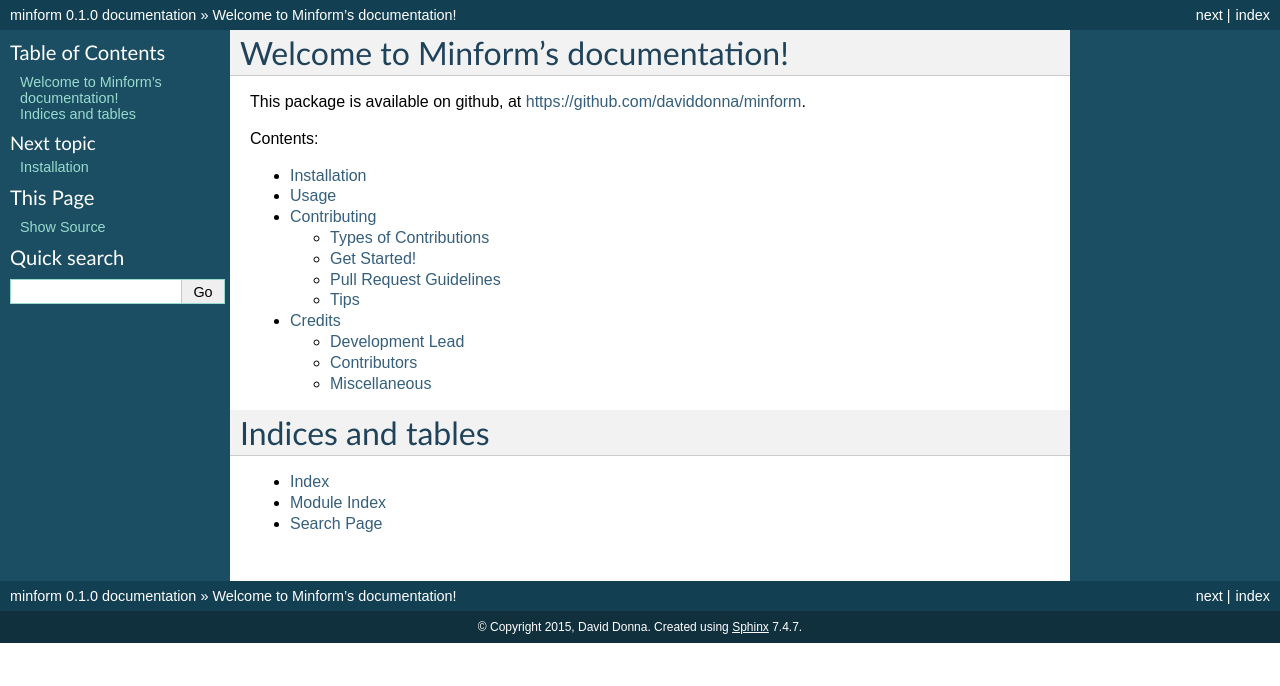
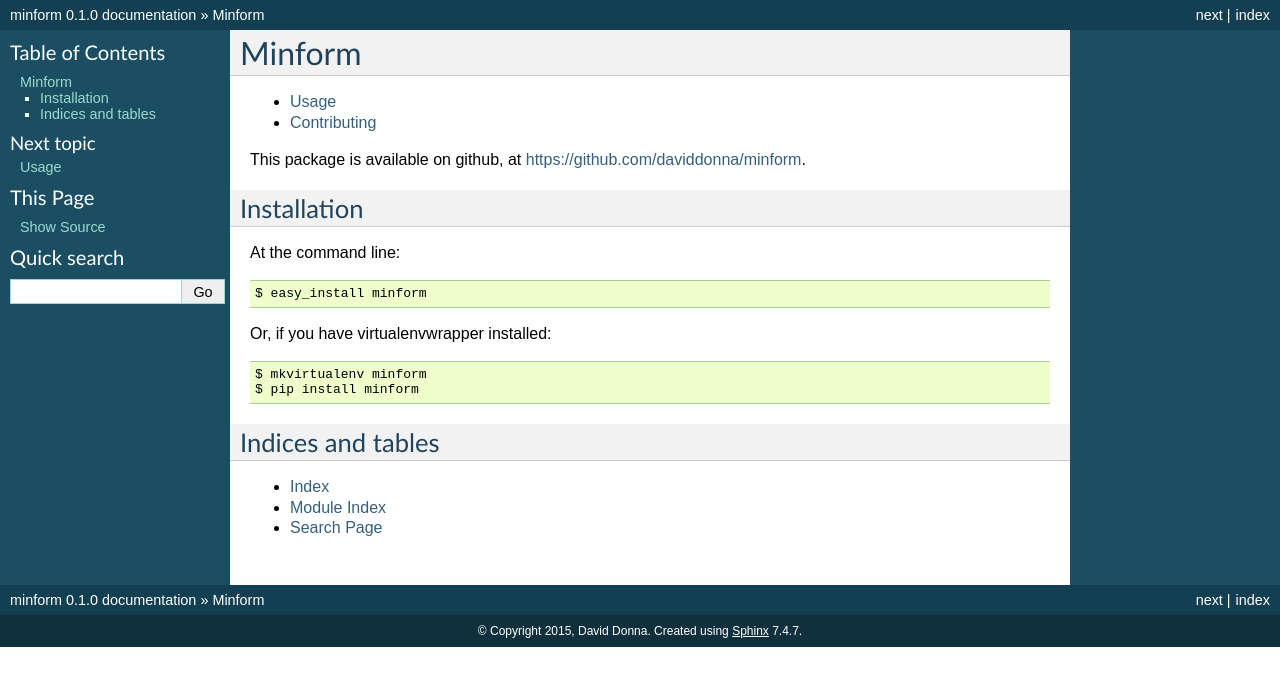
Before and after one commit to daviddonna/minform, a Sphinx documentation site: the page built from docs/index.rst, in a window 1280 px wide. Shown: the top 686 px of the page. Built offline with Sphinx 7.4.7, drawn with Linux system fonts in a browser that asks for light colours.

```diff
--- a/docs/index.rst
+++ b/docs/index.rst
@@ -3,20 +3,29 @@
    You can adapt this file completely to your liking, but it should at least
    contain the root `toctree` directive.
 
-Welcome to Minform's documentation!
-======================================
+=======
+Minform
+=======
+
+.. toctree::
+   :maxdepth: 1
+
+   usage
+   contributing
 
 This package is available on github, at https://github.com/daviddonna/minform.
 
-Contents:
+Installation
+============
 
-.. toctree::
-   :maxdepth: 2
+At the command line::
 
-   installation
-   usage
-   contributing
-   authors
+    $ easy_install minform
+
+Or, if you have virtualenvwrapper installed::
+
+    $ mkvirtualenv minform
+    $ pip install minform
 
 Indices and tables
 ==================
```
Also changed, not shown: docs/installation.rst (deleted, +0 -12 lines), docs/minform.rst (+0 -12 lines), docs/usage.rst (+15 -2 lines), 1 other file.
